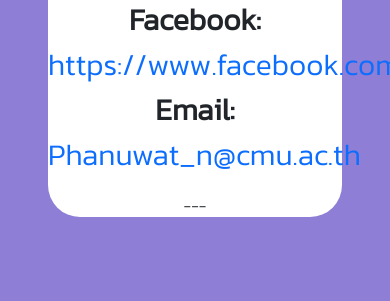
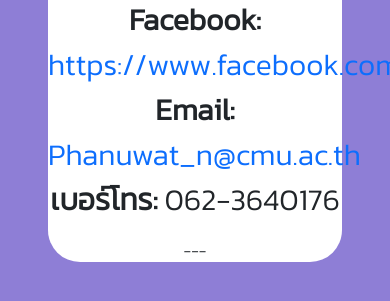
Before and after one commit to cpe-cmu-261207/lab-01-nunu111, a plain HTML site: page Contact.html in a window 390 px wide. Shown: the part 781-1082 px from the top of the page. Before the commit the page ends 1046 px from the top, so only its background shows below. Drawn offline with nearby package versions, Linux system fonts and the light colour scheme.

Commit message:
add phone num

```diff
--- a/Contact.html
+++ b/Contact.html
@@ -75,6 +75,9 @@
           <a href="mailto:Phanuwat_n@cmu.ac.th" style="text-decoration: none"
             >Phanuwat_n@cmu.ac.th</a
           >
+          <br />
+          <span class="fw-bold">เบอร์โทร:</span>
+          <span>062-3640176</span>
         </div>
       </div>
       <p class="my-3 text-center">---</p>
```
